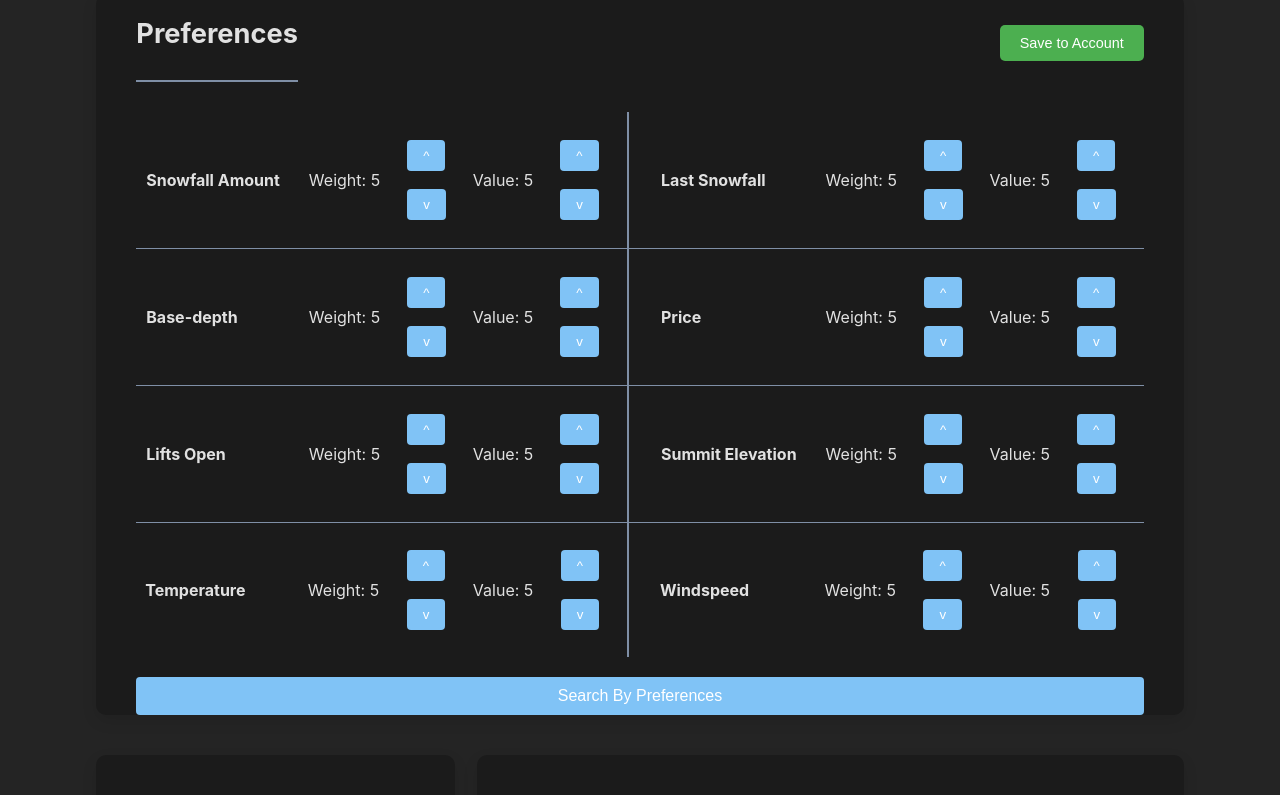
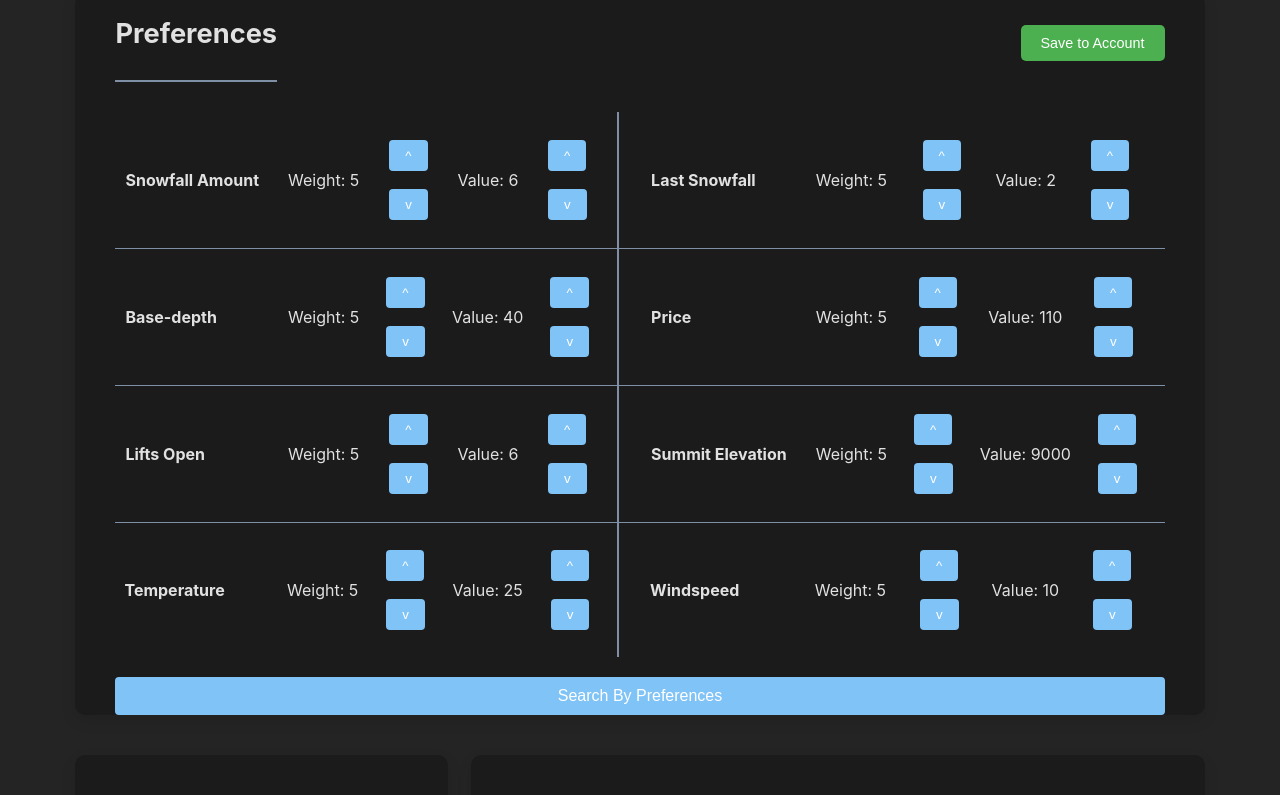
Before and after one commit to cs0320-f23/term-project-tbzhao-tpezza-smschuch-bwilli48, a React (Vite) app in the folder Frontend/ski/: page / in a window 1280 px wide. Shown: the part 500-1295 px from the top of the page. Built offline with nearby package versions, Linux system fonts and the light colour scheme.

Commit message:
Feat: mocking done

```diff
--- a/Frontend/ski/src/components/prefs/PreferenceTicker.tsx
+++ b/Frontend/ski/src/components/prefs/PreferenceTicker.tsx
@@ -8,6 +8,7 @@ interface PreferenceTickerProps {
   setPreferenceMap: Dispatch<SetStateAction<Map<string, PreferenceAndValue>>>;
   setReset: Dispatch<number>;
   preference: string;
+  valueJump: number;
 }
 
 var resetNum = 1;
@@ -53,11 +54,9 @@ export function PreferenceTicker(props: PreferenceTickerProps) {
     if (currentPref === undefined) {
       throw console.error();
     }
-		if (currentPref.value < 10) {
     const newMap = new Map(props.preferenceMap);
-			newMap.get(props.preference)?.upValue();
+    newMap.get(props.preference)?.upValue(props.valueJump);
     props.setPreferenceMap(newMap);
-		}
     props.setReset(resetNum);
     resetNum += 1;
   }
@@ -68,11 +67,9 @@ export function PreferenceTicker(props: PreferenceTickerProps) {
     if (currentPref === undefined) {
       throw console.error();
     }
-		if (currentPref.value > 0) {
     const newMap = new Map(props.preferenceMap);
-			newMap.get(props.preference)?.downValue();
+    newMap.get(props.preference)?.downValue(props.valueJump);
     props.setPreferenceMap(newMap);
-		}
     props.setReset(resetNum);
     resetNum += 1;
   }
@@ -117,7 +114,11 @@ export function PreferenceTicker(props: PreferenceTickerProps) {
             <table>
               <tr>
                 <td>
-									<button id="upButton" onClick={() => upValue()} aria-label={`Increase value for ${props.preference}`}>
+                  <button
+                    id="upButton"
+                    onClick={() => upValue()}
+                    aria-label={`Increase value for ${props.preference}`}
+                  >
                     ^
                   </button>
                 </td>
--- a/Frontend/ski/src/components/prefs/Preferences.tsx
+++ b/Frontend/ski/src/components/prefs/Preferences.tsx
@@ -1,6 +1,10 @@
 import { Dispatch, SetStateAction, useState, useEffect } from "react";
 import { PreferenceTicker } from "./PreferenceTicker";
-import { getMockRankedResorts, getRankedResorts, Resort } from "../resorts/ResortClass";
+import {
+  getMockRankedResorts,
+  getRankedResorts,
+  Resort,
+} from "../resorts/ResortClass";
 import "../../styles/main.css";
 
 // Properties for the Preferences component.
@@ -34,11 +38,11 @@ export class PreferenceAndValue {
   downWeight() {
     this.weight -= 1;
   }
-	upValue() {
-		this.value += 1;
+  upValue(jump: number) {
+    this.value += jump;
   }
-	downValue() {
-		this.value -= 1;
+  downValue(jump: number) {
+    this.value -= jump;
   }
 }
 
@@ -49,14 +53,14 @@ export class PreferenceAndValue {
 export function Preferences(props: PreferencesProps) {
   // Initial preferences that are set for a new user.
   var initialPrefs = new Map<string, PreferenceAndValue>([
-		["Snowfall Amount", new PreferenceAndValue(5, 5)],
-		["Last Snowfall", new PreferenceAndValue(5, 5)],
-		["Base-depth", new PreferenceAndValue(5, 5)],
-		["Price", new PreferenceAndValue(5, 5)],
-		["Lifts Open", new PreferenceAndValue(5, 5)],
-		["Summit Elevation", new PreferenceAndValue(5, 5)],
-		["Temperature", new PreferenceAndValue(5, 5)],
-		["Windspeed", new PreferenceAndValue(5, 5)],
+    ["Snowfall Amount", new PreferenceAndValue(5, 6)],
+    ["Last Snowfall", new PreferenceAndValue(5, 2)],
+    ["Base-depth", new PreferenceAndValue(5, 40)],
+    ["Price", new PreferenceAndValue(5, 110)],
+    ["Lifts Open", new PreferenceAndValue(5, 6)],
+    ["Summit Elevation", new PreferenceAndValue(5, 9000)],
+    ["Temperature", new PreferenceAndValue(5, 25)],
+    ["Windspeed", new PreferenceAndValue(5, 10)],
   ]);
 
   /**
@@ -64,7 +68,9 @@ export function Preferences(props: PreferencesProps) {
    * @param userPrefs The UserPreferences object to convert.
    * @returns map representing the user preferences.
    */
-	const convertUserPrefsToMap = (userPrefs: UserPreferences | null): Map<string, PreferenceAndValue> => {
+  const convertUserPrefsToMap = (
+    userPrefs: UserPreferences | null
+  ): Map<string, PreferenceAndValue> => {
     const map = new Map<string, PreferenceAndValue>();
     if (userPrefs) {
       userPrefs.forEach((prefItem, key) => {
@@ -80,9 +86,9 @@ export function Preferences(props: PreferencesProps) {
   };
 
   // State for the preference map.
-	const [preferenceMap, setPreferenceMap] = useState<Map<string, PreferenceAndValue>>(() =>
-		convertUserPrefsToMap(props.preferences)
-	);
+  const [preferenceMap, setPreferenceMap] = useState<
+    Map<string, PreferenceAndValue>
+  >(() => convertUserPrefsToMap(props.preferences));
 
   // State for the reset object.
   const [reset, setReset] = useState<number>(0);
@@ -120,7 +126,11 @@ export function Preferences(props: PreferencesProps) {
     <div className="preferences-container">
       <div className="preferences-header">
         <h2>Preferences</h2>
-				<button id="savePreferencesButton" onClick={handleSaveClick} aria-label="Save preferences to your account">
+        <button
+          id="savePreferencesButton"
+          onClick={handleSaveClick}
+          aria-label="Save preferences to your account"
+        >
           Save to Account
         </button>
       </div>
@@ -135,6 +145,7 @@ export function Preferences(props: PreferencesProps) {
               setPreferenceMap={setPreferenceMap}
               preference={"Snowfall Amount"}
               setReset={setReset}
+              valueJump={1}
             />
           </td>
           <td className="spacerDatum"></td>
@@ -147,6 +158,7 @@ export function Preferences(props: PreferencesProps) {
               setPreferenceMap={setPreferenceMap}
               preference={"Last Snowfall"}
               setReset={setReset}
+              valueJump={1}
             />
           </td>
         </tr>
@@ -160,6 +172,7 @@ export function Preferences(props: PreferencesProps) {
               setPreferenceMap={setPreferenceMap}
               preference={"Base-depth"}
               setReset={setReset}
+              valueJump={5}
             />
           </td>
           <td className="spacerDatum"></td>
@@ -172,6 +185,7 @@ export function Preferences(props: PreferencesProps) {
               setPreferenceMap={setPreferenceMap}
               preference={"Price"}
               setReset={setReset}
+              valueJump={5}
             />
           </td>
         </tr>
@@ -185,6 +199,7 @@ export function Preferences(props: PreferencesProps) {
               setPreferenceMap={setPreferenceMap}
               preference={"Lifts Open"}
               setReset={setReset}
+              valueJump={1}
             />
           </td>
           <td className="spacerDatum"></td>
@@ -197,6 +212,7 @@ export function Preferences(props: PreferencesProps) {
               setPreferenceMap={setPreferenceMap}
               preference={"Summit Elevation"}
               setReset={setReset}
+              valueJump={100}
             />
           </td>
         </tr>
@@ -210,6 +226,7 @@ export function Preferences(props: PreferencesProps) {
               setPreferenceMap={setPreferenceMap}
               preference={"Temperature"}
               setReset={setReset}
+              valueJump={1}
             />
           </td>
           <td className="spacerDatum"></td>
@@ -222,11 +239,16 @@ export function Preferences(props: PreferencesProps) {
               setPreferenceMap={setPreferenceMap}
               preference={"Windspeed"}
               setReset={setReset}
+              valueJump={1}
             />
           </td>
         </tr>
       </table>
-			<button id="preferenceButton" onClick={() => handlePrefSearch()} aria-label="Search resorts based on preferences">
+      <button
+        id="preferenceButton"
+        onClick={() => handlePrefSearch()}
+        aria-label="Search resorts based on preferences"
+      >
         Search By Preferences
       </button>
     </div>
--- a/Frontend/ski/src/components/resorts/ResortClass.tsx
+++ b/Frontend/ski/src/components/resorts/ResortClass.tsx
@@ -40,17 +40,35 @@ export class Resort {
 // Mock data and utility functions:
 
 export const MockA = new Resort("Mock A", 12, 4, 71, 100, 4, 9000, 12, 21);
-export const MockB = new Resort("Mock B", 11, 4, 56, 120, 6, 10000, 15, 30);
+export const MockB = new Resort("Mock B", 11, 4, 56, 60, 6, 10000, 15, 30);
 export const MockC = new Resort("Mock C", 20, 1, 90, 100, 7, 4612, 10, 5);
 export const MockD = new Resort("Mock D", 90, 3, 120, 125, 18, 12500, 30, 11);
 export const MockE = new Resort("Mock E", 3, 9, 15, 140, 25, 7129, 40, 2);
 export const MockF = new Resort("Mock F", 17, 3, 40, 190, 7, 6732, 31, 18);
-export const MockG = new Resort("Mock G", 17, 2, 60, 89, 19, 13789, 13, 31);
-export const MockH = new Resort("Mock H", 71, 0, 101, 120, 8, 11771, 16, 11);
+export const MockG = new Resort("Mock G", 17, 2, 60, 80, 19, 13789, 13, 31);
+export const MockH = new Resort("Mock H", 71, 0, 101, 110, 8, 11771, 16, 11);
 
-export const mockResorts = [MockA, MockB, MockD, MockC, MockE, MockF, MockG, MockH];
+export const mockResorts = [
+  MockA,
+  MockB,
+  MockD,
+  MockC,
+  MockE,
+  MockF,
+  MockG,
+  MockH,
+];
 
-export const mockResortsSort = [MockE, MockF, MockG, MockH, MockA, MockB, MockD, MockC];
+export const mockResortsSort = [
+  MockE,
+  MockF,
+  MockG,
+  MockH,
+  MockA,
+  MockB,
+  MockD,
+  MockC,
+];
 
 export const mockResortsSearch = [MockC];
 
@@ -68,7 +86,9 @@ export function getSortedResorts(attribute: string): Resort[] {
   return [];
 }
 
-export function getRankedResorts(prefs: Map<string, PreferenceAndValue>): Resort[] {
+export function getRankedResorts(
+  prefs: Map<string, PreferenceAndValue>
+): Resort[] {
   return [];
 }
 
@@ -86,10 +106,48 @@ export function getMockSearchResort(name: string): Resort[] {
 }
 
 export function getMockSortedResorts(attribute: string): Resort[] {
-	return mockResortsSort;
+  if (attribute === "Snowfall Amount") {
+    return [MockD, MockH, MockC, MockF, MockG, MockA, MockB, MockE];
+  } else if (attribute === "Last Snowfall") {
+    return [MockH, MockC, MockG, MockD, MockF, MockA, MockB, MockE];
+  } else if (attribute === "Base-Depth") {
+    return [MockD, MockH, MockC, MockA, MockG, MockB, MockF, MockE];
+  } else if (attribute === "Price") {
+    return [MockB, MockG, MockA, MockC, MockH, MockD, MockE, MockF];
+  } else if (attribute === "Lifts Open") {
+    return [MockA, MockB, MockC, MockF, MockH, MockD, MockG, MockE];
+  } else if (attribute === "Summit Elevation") {
+    return [MockC, MockF, MockE, MockA, MockB, MockH, MockD, MockG];
+  } else if (attribute === "Temperature") {
+    return [MockE, MockF, MockD, MockH, MockB, MockG, MockA, MockC];
+  } else if (attribute === "Windspeed") {
+    return [MockG, MockB, MockA, MockF, MockD, MockH, MockC, MockE];
+  } else {
+    return [new Resort("Resort Not Found", 0, 0, 0, 0, 0, 0, 0, 0)];
+  }
 }
 
-export function getMockRankedResorts(prefs: Map<string, PreferenceAndValue>): Resort[] {
+export function getMockRankedResorts(
+  prefs: Map<string, PreferenceAndValue>
+): Resort[] {
+  var sf = prefs.get("Snowfall Amount")?.value;
+  if (sf !== undefined) {
+    if (sf > 10) {
+      return [MockD, MockH, MockC, MockF, MockG, MockA, MockB, MockE];
+    }
+  }
+  var p = prefs.get("Price")?.weight;
+  if (p !== undefined) {
+    if (p > 7) {
+      return [MockB, MockG, MockA, MockC, MockH, MockD, MockE, MockF];
+    }
+  }
+  var lo = prefs.get("Lifts Open")?.weight;
+  if (lo !== undefined) {
+    if (lo > 9) {
+      return [MockA, MockB, MockC, MockF, MockH, MockD, MockG, MockE];
+    }
+  }
   return mockResortsPref;
 }
 
@@ -100,5 +158,14 @@ export const resortNames = () => {
 
 // Returns a list of resort options
 export const mockResortNames = () => {
-	return ["Mock A", "Mock B", "Mock C", "Mock D", "Mock E", "Mock F", "Mock G", "Mock H"];
+  return [
+    "Mock A",
+    "Mock B",
+    "Mock C",
+    "Mock D",
+    "Mock E",
+    "Mock F",
+    "Mock G",
+    "Mock H",
+  ];
 };
```
Also changed, not shown: 22 other files (tests, documents, lock files or other folders). Lines whose indentation alone changed are shown as unchanged.
